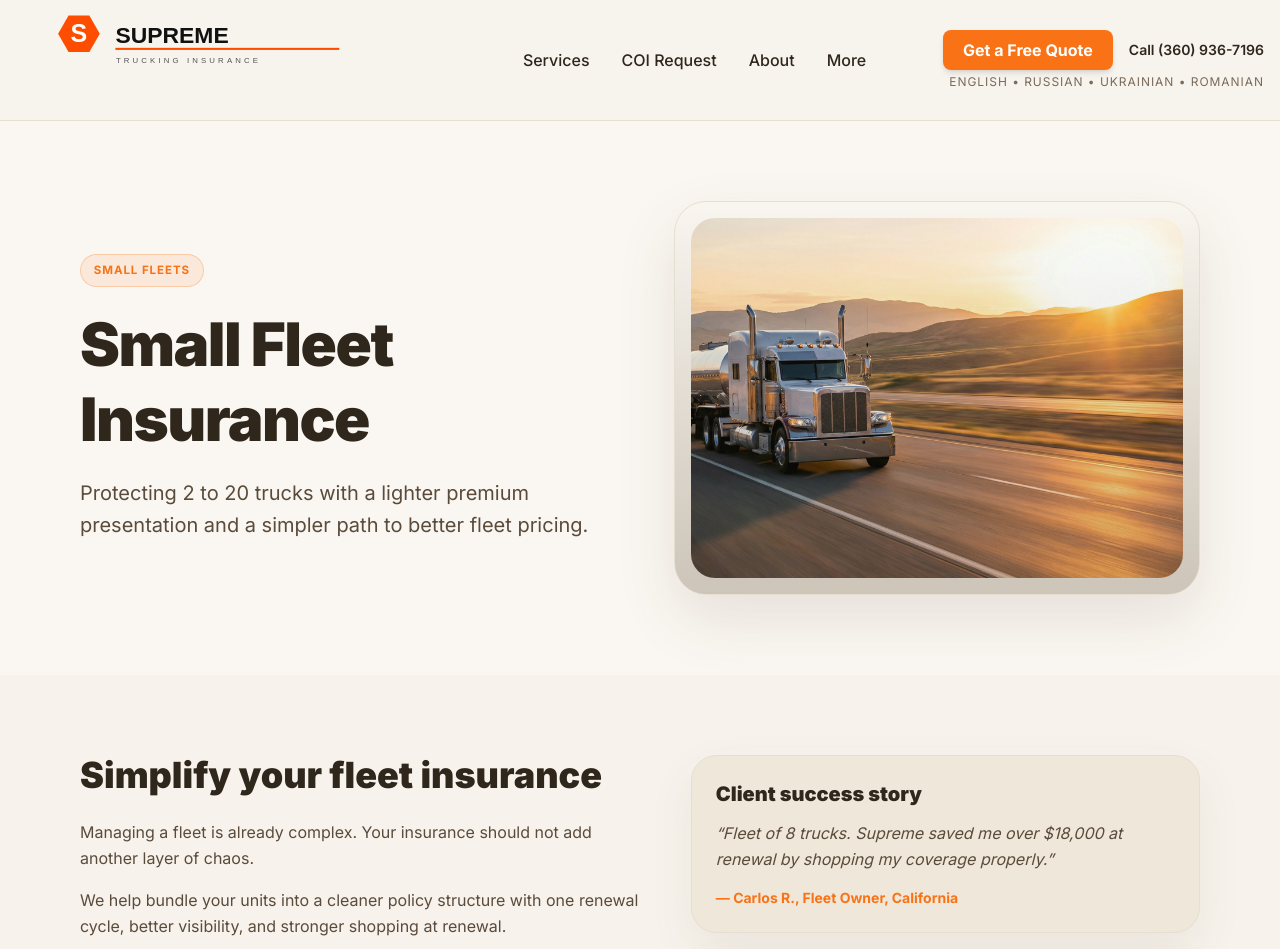
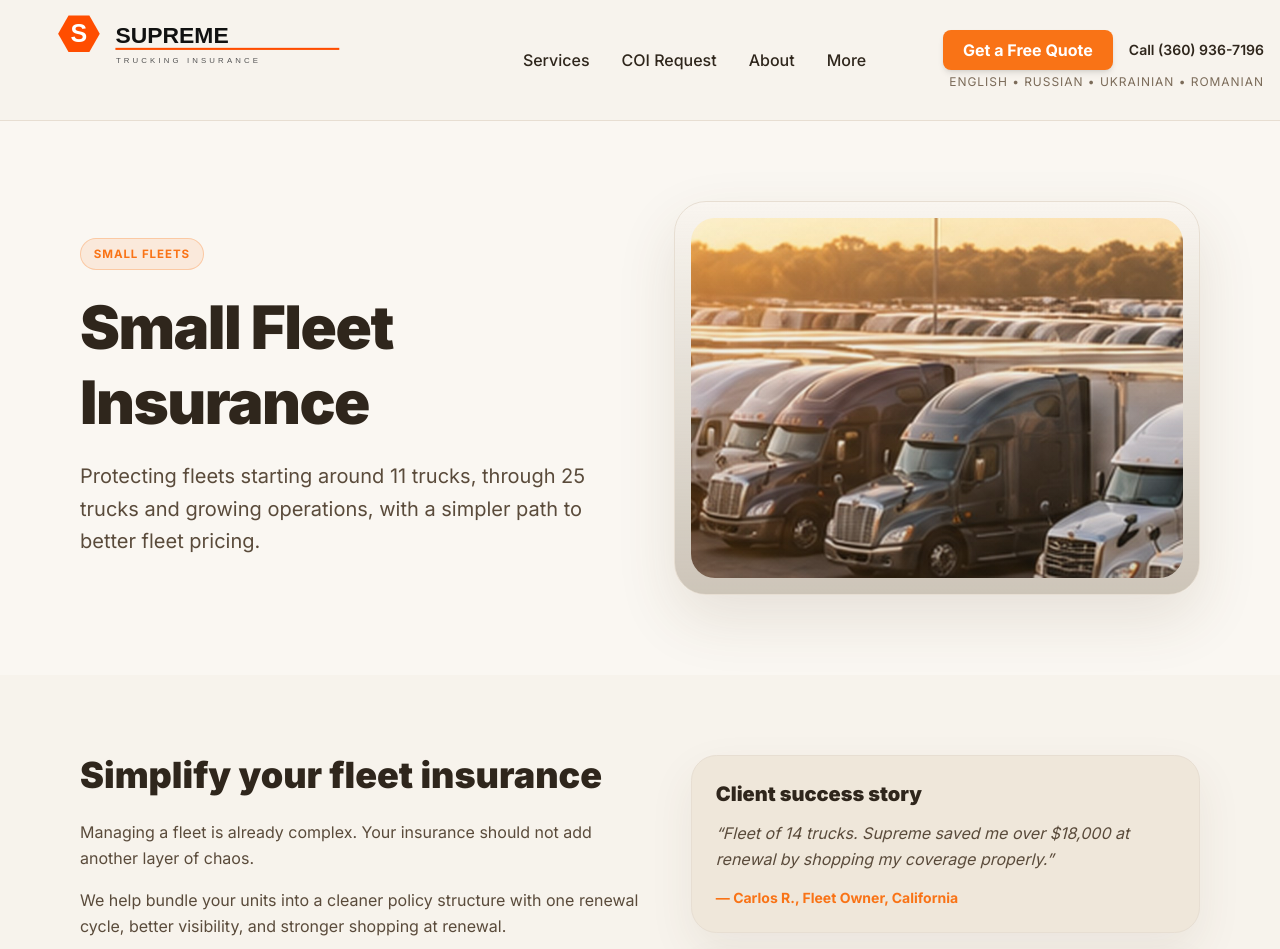
Before and after one commit to omelcodima/supreme-trucking-insurance, a Next.js app: page /fleet in a window 1280 px wide. Shown: the top 949 px of the page. Built offline with nearby package versions, Linux system fonts and the light colour scheme.

Commit message:
Update service page images and fleet range

```diff
--- a/src/app/cargo/page.tsx
+++ b/src/app/cargo/page.tsx
@@ -11,7 +11,7 @@ export default function CargoPage() {
       eyebrow="Cargo insurance"
       title="Motor Truck Cargo Insurance"
       description="Protect the freight you haul with cargo coverage explained clearly and presented in the same light premium style as the rest of the site."
-      image="/images/hero-premium.jpg"
+      image="/images/cargo-card-v2.jpg"
       sectionTitle="Why cargo insurance matters"
       intro={[
         "Most brokers and shippers want cargo insurance before they will hand over a load. If freight is lost, damaged, or stolen, someone pays for it.",
--- a/src/app/fleet/page.tsx
+++ b/src/app/fleet/page.tsx
@@ -2,7 +2,7 @@ import SubpageLayout from "@/components/SubpageLayout";
 
 export const metadata = {
   title: "Small Fleet Insurance | Supreme Trucking Insurance",
-  description: "Fleet insurance for 2-20 trucks. One renewal, better rates, personal service. Get market options and clear guidance.",
+  description: "Fleet insurance for 11 to 25+ trucks. One renewal, better rates, personal service. Get market options and clear guidance.",
 };
 
 export default function FleetPage() {
@@ -10,8 +10,8 @@ export default function FleetPage() {
     <SubpageLayout
       eyebrow="Small fleets"
       title="Small Fleet Insurance"
-      description="Protecting 2 to 20 trucks with a lighter premium presentation and a simpler path to better fleet pricing."
-      image="/images/hero-premium.jpg"
+      description="Protecting fleets starting around 11 trucks, through 25 trucks and growing operations, with a simpler path to better fleet pricing."
+      image="/images/fleet-card-v2.jpg"
       sectionTitle="Simplify your fleet insurance"
       intro={[
         "Managing a fleet is already complex. Your insurance should not add another layer of chaos.",
@@ -27,10 +27,10 @@ export default function FleetPage() {
         "Hired auto and supporting coverages",
       ]}
       sideTitle="Client success story"
-      sideQuote="Fleet of 8 trucks. Supreme saved me over $18,000 at renewal by shopping my coverage properly."
+      sideQuote="Fleet of 14 trucks. Supreme saved me over $18,000 at renewal by shopping my coverage properly."
       sideQuoteByline="Carlos R., Fleet Owner, California"
       faqs={[
-        { q: "What size fleet do you work with?", a: "We focus on fleets from 2 to 20 trucks, where personal service still matters and pricing swings can be significant." },
+        { q: "What size fleet do you work with?", a: "We focus on fleets starting around 11 trucks, up to 25 trucks and more, where policy structure and renewal strategy start to matter more." },
         { q: "Can you beat my current rate?", a: "Often yes. We shop multiple carriers and compare structure, not just headline premium." },
         { q: "What if I add or remove trucks mid-term?", a: "We handle endorsements so your policy can keep up with how the fleet changes." },
       ]}
--- a/src/app/new-venture/page.tsx
+++ b/src/app/new-venture/page.tsx
@@ -11,7 +11,7 @@ export default function NewVenturePage() {
       eyebrow="New authority"
       title="New Venture Insurance"
       description="Just got your MC number? We specialize in new authority placements and fast filings without the old dark, heavy insurance-site feel."
-      image="/images/highway-premium.jpg"
+      image="/images/new-authority-card-v2.jpg"
       sectionTitle="Start hauling fast"
       intro={[
         "Getting authority is exciting, but the clock starts immediately. You need the right filings and coverage in place before a single load moves.",
--- a/src/app/owner-operator/page.tsx
+++ b/src/app/owner-operator/page.tsx
@@ -11,7 +11,7 @@ export default function OwnerOperatorPage() {
       eyebrow="Owner operators"
       title="Owner Operator Insurance"
       description="Solo truckers deserve fast, affordable coverage presented in a clean, professional way. We help you get the right structure without wasting time."
-      image="/images/highway-premium.jpg"
+      image="/images/owner-operator-card-v2.jpg"
       sectionTitle="Built for the solo trucker"
       intro={[
         "As an owner operator, your truck is your business. One bad gap in coverage can become an expensive problem fast.",
--- a/src/app/page.tsx
+++ b/src/app/page.tsx
@@ -65,7 +65,7 @@ const testimonials = [
     company: "Owner Operator, Texas",
   },
   {
-    quote: "Fleet of 8 trucks. Supreme saved me over $18,000 at renewal by shopping my coverage properly.",
+    quote: "Fleet of 14 trucks. Supreme saved me over $18,000 at renewal by shopping my coverage properly.",
     name: "Carlos R.",
     company: "Fleet Owner, California",
   },
```
Also changed, not shown: public/images/cargo-card-v2.jpg (added).
